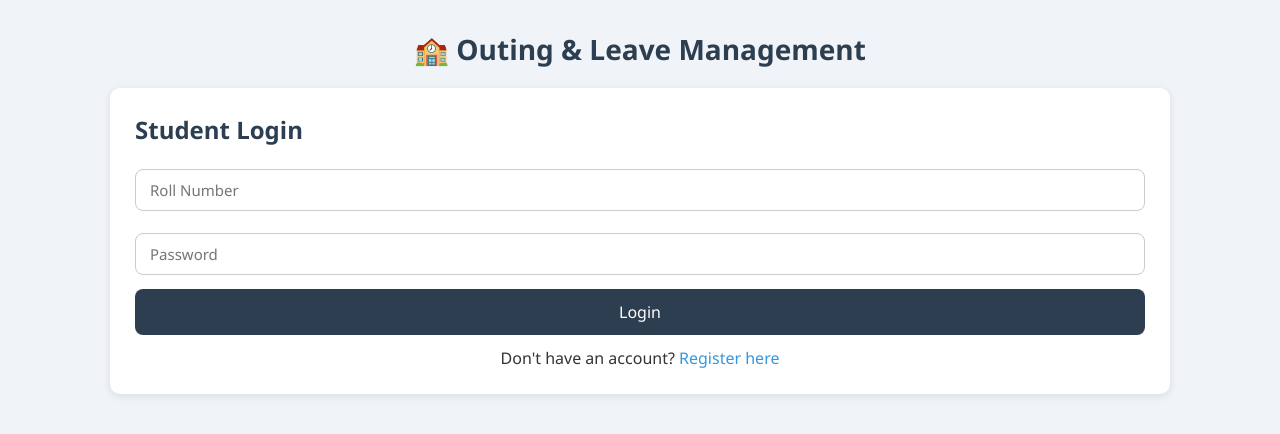
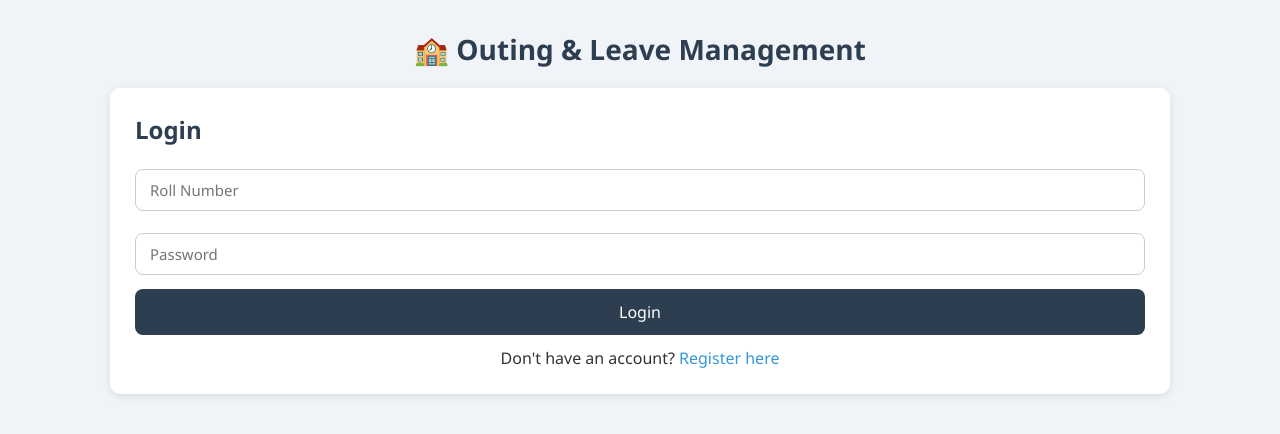
Before and after one commit to dishanthreddy2006-del/outing-leave-management, a Flask app: page /login in a window 1280 px wide. Shown: the top 434 px of the page. Run offline with Flask 3, Linux system fonts and the light colour scheme; some libraries are stand-ins or nearby versions.

Commit message:
Fix: rename Student Login to Login

```diff
--- a/templates/login.html
+++ b/templates/login.html
@@ -8,7 +8,7 @@
     <div class="container">
         <h1>🏫 Outing & Leave Management</h1>
         <div class="card">
-            <h2>Student Login</h2>
+            <h2>Login</h2>
             {% if error %}
                 <p class="error">{{ error }}</p>
             {% endif %}
```
